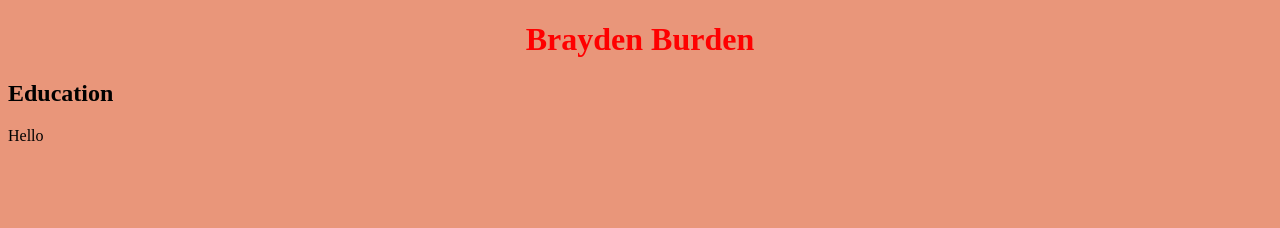
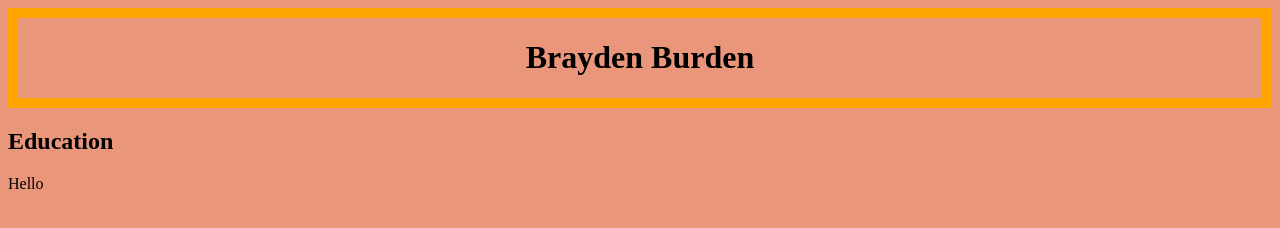
Before and after one commit to BraydenBurden/BraydenBurden.github.io, a plain HTML site: page index.html in a window 1280 px wide. Drawn offline with Linux system fonts and the light colour scheme.

Commit message:
update portfolio.css

```diff
--- a/css/portfolio.css
+++ b/css/portfolio.css
@@ -1,8 +1,9 @@
 html {
     background-color: darksalmon;
+    color: black;
 }
 
 header {
     text-align: center;
-    color: red;
+    border: 10px solid orange;
 }
```
